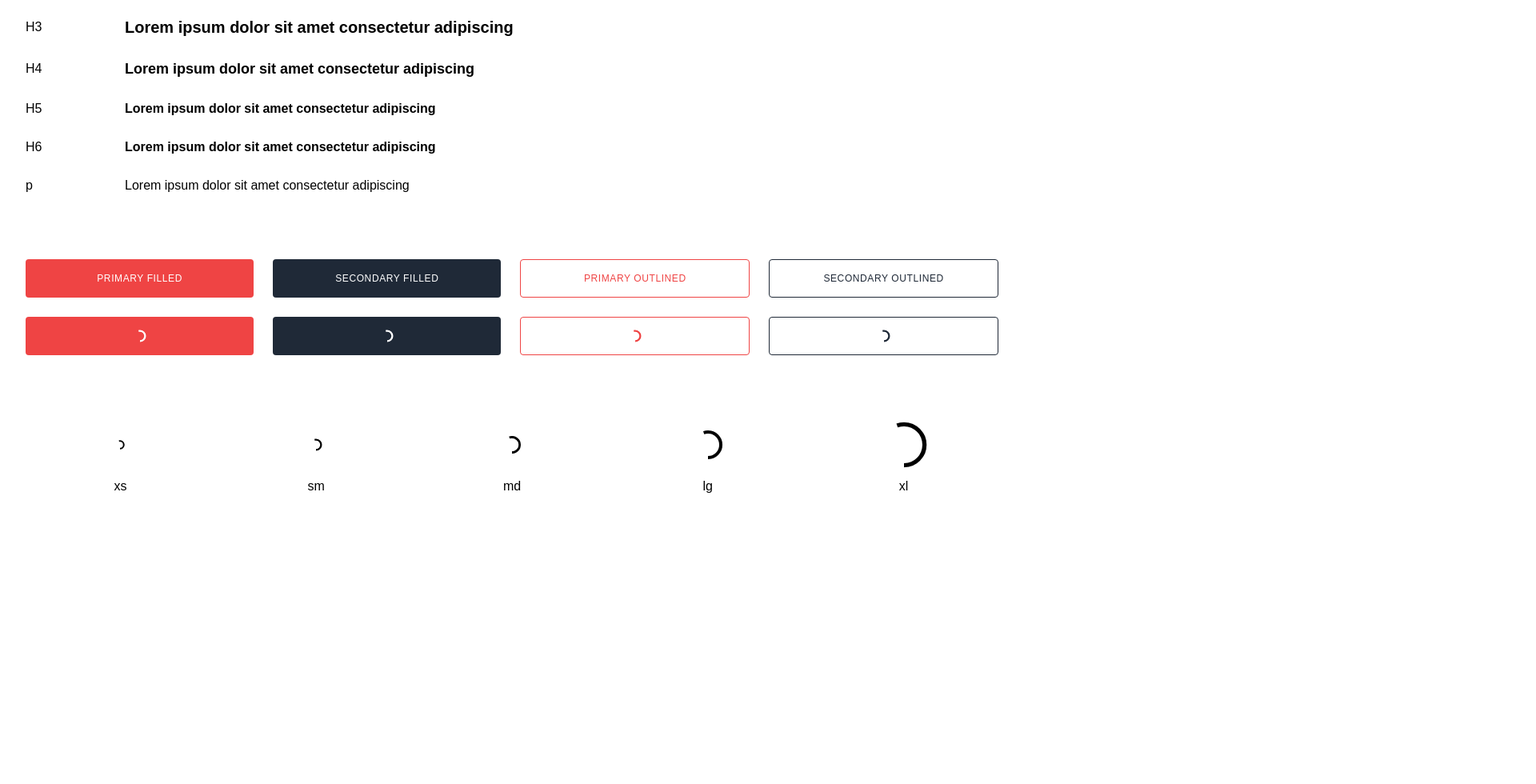
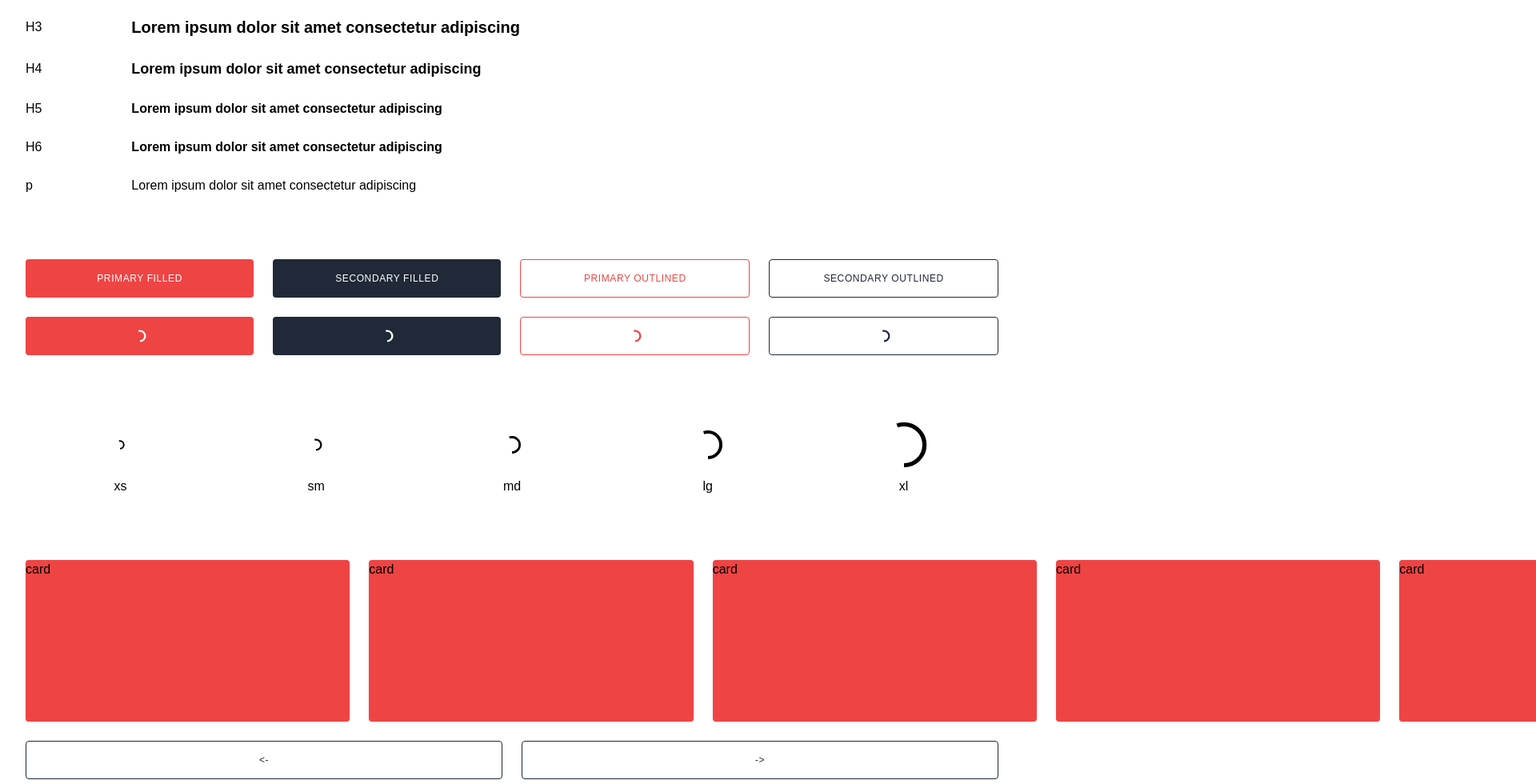
Before and after one commit to RealBoostAdmin/real-boost-client, a React (Create React App) app: page /dev in a window 1280 px wide. Shown: the part 180-1160 px from the top of the page at 80% size, 1920 px wide, since content can reach past the window. Before the commit the page ends 800 px from the top, so only its background shows below. Built offline with nearby package versions, Linux system fonts and the light colour scheme.

Commit message:
feat: Added Cards Slider

```diff
--- a/public/index.html
+++ b/public/index.html
@@ -2,42 +2,17 @@
 <html lang="en">
   <head>
     <meta charset="utf-8" />
+    <!--suppress HtmlUnknownTarget -->
     <link rel="icon" href="%PUBLIC_URL%/favicon.ico" />
+    <!--suppress HtmlUnknownTarget -->
+    <link rel="manifest" href="%PUBLIC_URL%/manifest.json" />
     <meta name="viewport" content="width=device-width, initial-scale=1" />
+    <meta name="description" content="Web site created using create-react-app" />
     <meta name="theme-color" content="#000000" />
-    <meta
-      name="description"
-      content="Web site created using create-react-app"
-    />
-    <link rel="apple-touch-icon" href="%PUBLIC_URL%/logo192.png" />
-    <!--
-      manifest.json provides metadata used when your web app is installed on a
-      user's mobile device or desktop. See https://developers.google.com/web/fundamentals/web-app-manifest/
-    -->
-    <link rel="manifest" href="%PUBLIC_URL%/manifest.json" />
-    <!--
-      Notice the use of %PUBLIC_URL% in the tags above.
-      It will be replaced with the URL of the `public` folder during the build.
-      Only files inside the `public` folder can be referenced from the HTML.
-
-      Unlike "/favicon.ico" or "favicon.ico", "%PUBLIC_URL%/favicon.ico" will
-      work correctly both with client-side routing and a non-root public URL.
-      Learn how to configure a non-root public URL by running `npm run build`.
-    -->
     <title>React App</title>
   </head>
   <body>
     <noscript>You need to enable JavaScript to run this app.</noscript>
-    <div id="root"></div>
-    <!--
-      This HTML file is a template.
-      If you open it directly in the browser, you will see an empty page.
-
-      You can add webfonts, meta tags, or analytics to this file.
-      The build step will place the bundled scripts into the <body> tag.
-
-      To begin the development, run `npm start` or `yarn start`.
-      To create a production bundle, use `npm run build` or `yarn build`.
-    -->
+    <div id="root" class='overflow-x-hidden'></div>
   </body>
 </html>
--- /dev/null
+++ b/src/components/CardGame/CardGame.tsx
@@ -0,0 +1,11 @@
+import React from 'react';
+
+const CardGame: React.FC = () => {
+  return (
+    <div className='w-full aspect-[16/8] rounded bg-red-500 shadow'>
+      card
+    </div>
+  );
+};
+
+export default CardGame;
--- /dev/null
+++ b/src/components/SliderCards/SliderCards.tsx
@@ -0,0 +1,50 @@
+import React, { CSSProperties, useEffect, useRef, useState } from 'react';
+import Button from 'lib/Button';
+
+const SliderCards: React.FC = ({children}) => {
+
+  const [translations, setTranslations] = useState<number>(0);
+  const [entities, setEntities] = useState<number>(0);
+  const [distance, setDistance] = useState<number>(0);
+  const ref = useRef<HTMLDivElement>(null);
+
+  const onRight = () => {
+    if (translations >= entities - 1) return;
+    setTranslations(state => state + 1)
+  };
+
+  const onLeft = () => {
+    if (translations <= 0) return;
+    setTranslations(state => state - 1);
+  };
+
+  useEffect(() => {
+    const initialize = () => {
+      if (!ref.current) return;
+      const cards = ref.current.children;
+      setEntities(cards.length);
+      if (!cards.length || cards.length < 2) return setDistance(0);
+
+      const card0X = cards[0].getBoundingClientRect().x;
+      const card1X = cards[1].getBoundingClientRect().x;
+      setDistance(card1X - card0X);
+    }
+    initialize();
+    window.addEventListener('resize', initialize);
+    return () => window.removeEventListener('resize', initialize);
+  }, []);
+
+  return (
+    <>
+      <div ref={ref} className={`flex gap-6 transform -translate-x-[var(--trans)] transition-transform`} style={{'--trans': translations * distance + 'px'} as CSSProperties}>
+        {children}
+      </div>
+      <div className='flex items-center justify-end gap-6 mt-6'>
+        <Button variant='secondary' style='outlined' onClick={onLeft}>{'<-'}</Button>
+        <Button variant='secondary' style='outlined' onClick={onRight}>{'->'}</Button>
+      </div>
+    </>
+  );
+};
+
+export default SliderCards;
--- /dev/null
+++ b/src/components/SliderCards/index.ts
@@ -0,0 +1 @@
+export { default } from './SliderCards';
--- a/src/pages/Dev/Dev.tsx
+++ b/src/pages/Dev/Dev.tsx
@@ -4,6 +4,8 @@ import { toast } from 'react-hot-toast';
 import Loader from 'components/Loader';
 import Button from 'lib/Button';
 import React from 'react';
+import CardGame from '../../components/CardGame/CardGame';
+import SliderCards from '../../components/SliderCards';
 
 const Dev: React.FC = () => {
 
@@ -13,21 +15,21 @@ const Dev: React.FC = () => {
 
   return (
     <Container>
-      <div className='mt-20 grid grid-cols-10 items-center gap-6'>
+      <div className='mt-20 grid grid-cols-[1FR_10FR] items-center gap-6'>
         <p>H1</p>
-        <h1 className='col-span-9'>Lorem ipsum dolor sit amet consectetur adipiscing</h1>
+        <h1>Lorem ipsum dolor sit amet consectetur adipiscing</h1>
         <p>H2</p>
-        <h2 className='col-span-9'>Lorem ipsum dolor sit amet consectetur adipiscing</h2>
+        <h2>Lorem ipsum dolor sit amet consectetur adipiscing</h2>
         <p>H3</p>
-        <h3 className='col-span-9'>Lorem ipsum dolor sit amet consectetur adipiscing</h3>
+        <h3>Lorem ipsum dolor sit amet consectetur adipiscing</h3>
         <p>H4</p>
-        <h4 className='col-span-9'>Lorem ipsum dolor sit amet consectetur adipiscing</h4>
+        <h4>Lorem ipsum dolor sit amet consectetur adipiscing</h4>
         <p>H5</p>
-        <h5 className='col-span-9'>Lorem ipsum dolor sit amet consectetur adipiscing</h5>
+        <h5>Lorem ipsum dolor sit amet consectetur adipiscing</h5>
         <p>H6</p>
-        <h6 className='col-span-9'>Lorem ipsum dolor sit amet consectetur adipiscing</h6>
+        <h6>Lorem ipsum dolor sit amet consectetur adipiscing</h6>
         <p>p</p>
-        <p className='col-span-9'>Lorem ipsum dolor sit amet consectetur adipiscing</p>
+        <p>Lorem ipsum dolor sit amet consectetur adipiscing</p>
       </div>
 
       <div className='mt-20 flex gap-6 flex-col md:flex-row'>
@@ -56,6 +58,33 @@ const Dev: React.FC = () => {
         <div className='w-full flex justify-center'><p>lg</p></div>
         <div className='w-full flex justify-center'><p>xl</p></div>
       </div>
+
+      <div className='mt-20'>
+        <SliderCards>
+          <div className='w-full md:w-1/3 shrink-0'>
+            <CardGame/>
+          </div>
+          <div className='w-full md:w-1/3 shrink-0'>
+            <CardGame/>
+          </div>
+          <div className='w-full md:w-1/3 shrink-0'>
+            <CardGame/>
+          </div>
+          <div className='w-full md:w-1/3 shrink-0'>
+            <CardGame/>
+          </div>
+          <div className='w-full md:w-1/3 shrink-0'>
+            <CardGame/>
+          </div>
+          <div className='w-full md:w-1/3 shrink-0'>
+            <CardGame/>
+          </div>
+        </SliderCards>
+      </div>
+
+      <div className='mt-20'>
+
+      </div>
     </Container>
   );
 };
```
Also changed, not shown: public/logo192.png (deleted), public/logo512.png (deleted), public/manifest.json.
